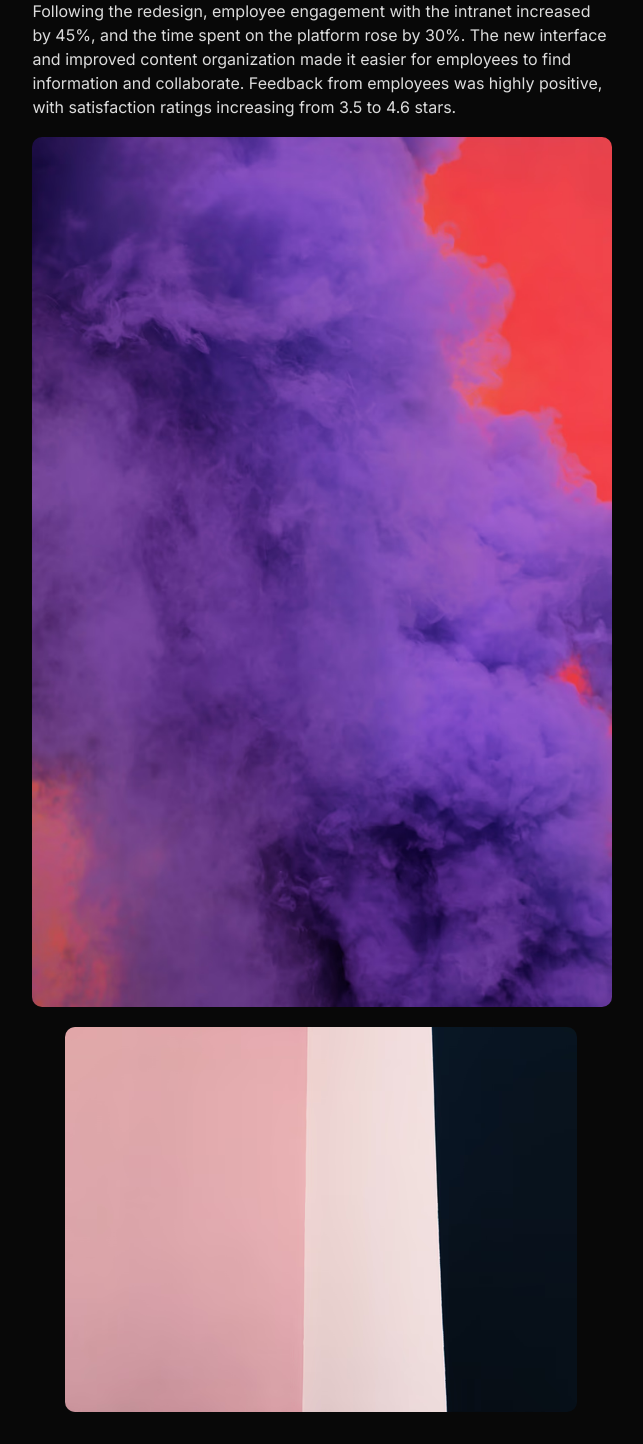
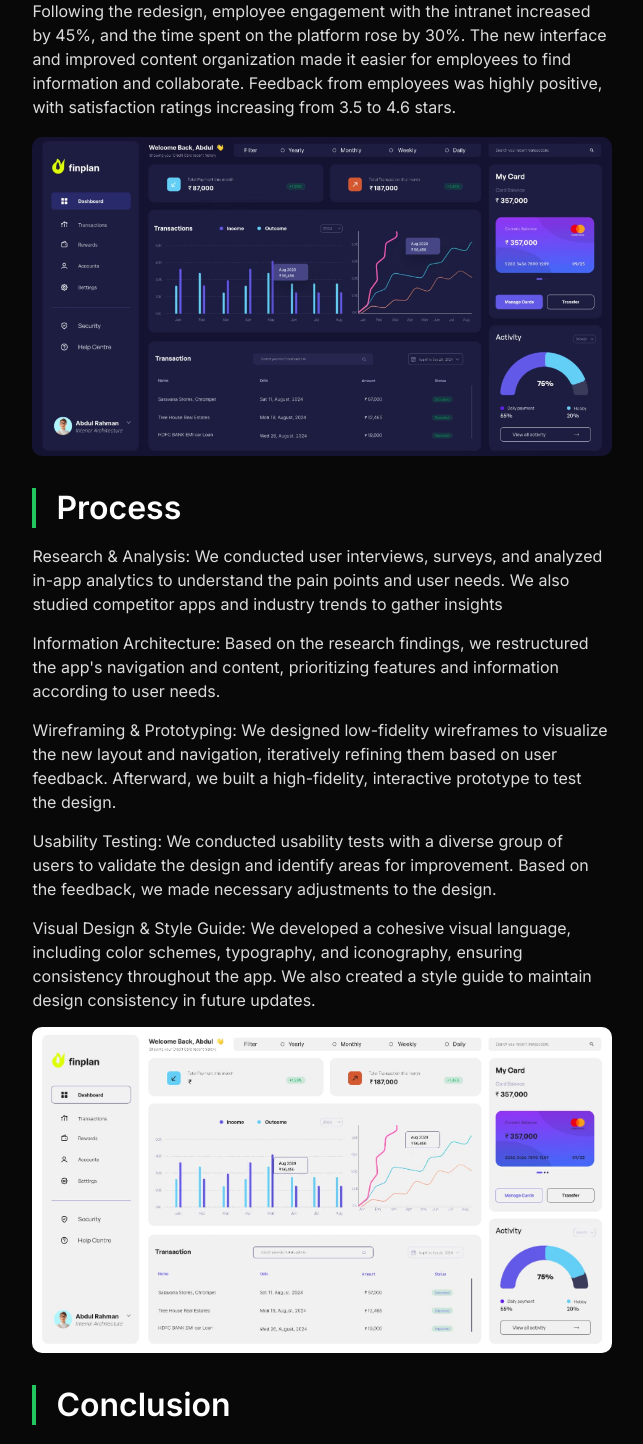
Before and after one commit to Sakthikumar08/Hari-Portfolio, a React (Create React App) app: page /Personal-fin-app in a window 1280 px wide. Shown: the part 1140-2584 px from the top of the page, without its empty margins (182-825 px from the left). Built offline with nearby package versions, Linux system fonts and the light colour scheme; a web font is replaced by a local one.

Commit message:
Completed products page

```diff
--- a/src/components/Personalfin.js
+++ b/src/components/Personalfin.js
@@ -7,6 +7,7 @@ import pfma from "../assets/pfma.avif"
 import pfma1 from "../assets/pfma1.avif";
 import pfma2 from "../assets/pfma2.avif";
 import pfma3 from "../assets/pfma3.avif";
+import pfma6 from "../assets/pfma6.jpg";
 
 
 
@@ -87,16 +88,10 @@ const Personalfin = () => {
             Following the redesign, employee engagement with the intranet increased by 45%, and the time spent on the platform rose by 30%. The new interface and improved content organization made it easier for employees to find information and collaborate. Feedback from employees was highly positive, with satisfaction ratings increasing from 3.5 to 4.6 stars.
             </p>
             <img
-  src={pfma1}
+  src={pfma}
   alt="pfma"
   className="hero-image"
   style={{ display: "block", margin: "0 auto",marginBottom:"20px" }}
-/>
-<img
-  src={pfma2}
-  alt="pfma"
-  className="hero-image"
-  style={{ display: "block", margin: "0 auto" }}
 />
 
           </div>
@@ -112,7 +107,7 @@ const Personalfin = () => {
 
             </ul>
             <img
-  src={pfma3}
+  src={pfma6}
   alt="pfma"
   className="hero-image"
   style={{ display: "block", margin: "0 auto" }}
```
Also changed, not shown: src/assets/pfma6.jpg (added).
